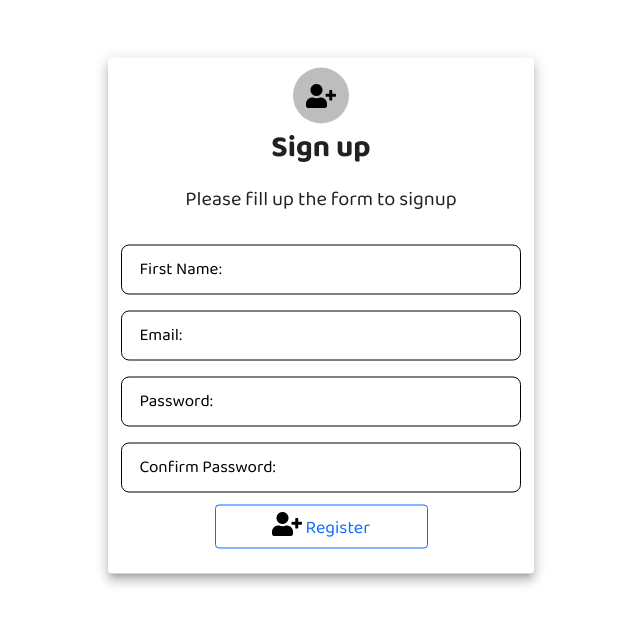
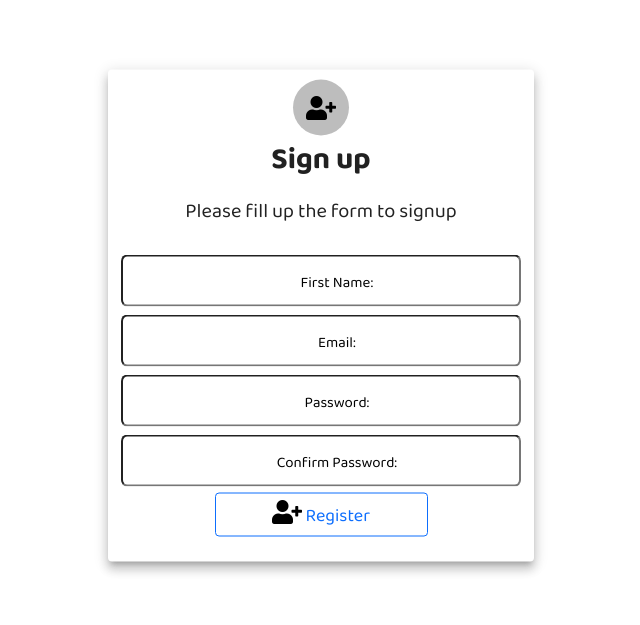
Before and after one commit to imad1999-sys/Ecommerce-Recommendation-Graduation, a React (Create React App) app: page /signup in a window 1280 px wide. Shown: the part 137-762 px from the top of the page, without its empty margins (319-959 px from the left). Built offline with nearby package versions, Linux system fonts and the light colour scheme.

Commit message:
Merging Details Page

```diff
--- a/src/assets/css/styles.css
+++ b/src/assets/css/styles.css
@@ -206,57 +206,7 @@
   margin: 10px;
   text-align: end;
 }
-.form .form-div {
-  position: relative;
-  height: 48px;
-  margin-bottom: 0.5rem;
-}
-.form .form-div .form-input {
-  position: absolute;
-  top: 4px;
-  left: 0;
-  width: 360px;
-  height: 100%;
-  font-size: 15px;
-  border: 1.5px solid #ffffff;
-  border-radius: 0.5rem;
-  outline: none;
-  padding: 1rem;
-  background: none;
-  z-index: 1;
-}
-.form .form-div .form-label {
-  position: absolute;
-  left: 1rem;
-  top: 1rem;
-  padding: 0 0.15rem;
-  background-color: #2c3a47;
-  font-size: 17px;
-  transition: 0.3s;
-  color: #ffffff;
-}
-.form .form-input:focus + .form-label {
-  top: -0.4rem;
-  left: 0.7rem;
-  color: #ffffff;
-  font-size: 13px;
-  font-weight: 500;
-  z-index: 10;
-}
-.form .form-input:focus {
-  border: 2px solid #ffffff;
-}
-.form
-  .form-input:not(:placeholder-shown).form-input:not(:focus)
-  + .form
-  .form-div
-  .form-label {
-  top: -0.5rem;
-  left: 0.8rem;
-  font-size: 15px;
-  font-weight: 500;
-  z-index: 10;
-}
+
 .btn-outline-success {
   margin-left: 18rem;
   height: 100%;
@@ -271,81 +221,95 @@
 .icon {
   margin-right: 5px;
 }
+.auto-complete-form {
+  position: relative;
+  width: 20rem;
+  height: 3rem;
+}
+.auto-complete-form .auto-form-input {
+  position: absolute;
+  top: 0;
+  left: 0;
+  width: 100%;
+  height: 100%;
+  border: 2px soild #000000;
+  border-radius: 0.4rem;
+  font-family: "Baloo 2";
+  font-size: 15px;
+  color: white;
+  outline: none;
+  padding: 1.5rem;
+  background: none;
+}
+.auto-complete-form .auto-form-input:hover {
+  border-color: #ecf0f1;
+}
+.auto-complete-form .auto-form-input:focus {
+  border-color: #ecf0f1;
+}
+.auto-complete-form .auto-form-label {
+  position: relative;
+  left: 1rem;
+  top: 0.9rem;
+  padding: 0 0.5rem;
+  color: white;
+  cursor: text;
+  transition: top 200ms ease-in ,  left 200ms ease-in ,  font-size 200ms ease-in;
+  background-color: #2c3a47;
+}
+.auto-form-input:focus ~ .auto-form-label,
+.auto-form-input:not(:placeholder-shown).auto-form-input:not(:focus)
+  ~ .auto-form-label {
+  top: -0.5rem;
+  font-size: 0.8rem;
+  left: 0.8rem;
+}
 /* start baseinput style */
-.input-section {
+.auto-input-section {
   position: relative;
-  height: 48px;
-  margin-bottom: 0.5rem;
-  margin-top: 10px;
+  width: 25rem;
+  height: 3rem;
   margin-left: 25px;
+  margin-top: 12px;
 }
-.input-section .form-input {
+.auto-input-section .auto-input {
   position: absolute;
-  top: 4px;
+  top: 0;
   left: 0;
-  width: 400px;
-  height: 50px;
+  width: 100%;
+  height: 100%;
+  border: 2px soild #000000;
+  border-radius: 0.4rem;
+  font-family: "Baloo 2";
   font-size: 15px;
-  margin-right: 0rem;
-  margin-right: 3rem;
-  border: 1px solid #000000;
-  border-radius: 0.5rem;
+  color: black;
   outline: none;
-  padding: 1rem;
+  padding: 1.5rem;
   background: none;
-  z-index: 1;
 }
-.input-section .form-label {
-  position: absolute;
+.auto-input-section .auto-input:hover {
+  border-color: #ecf0f1;
+}
+.auto-input-section .auto-input:focus {
+  border-color: #ecf0f1;
+}
+.auto-input-section .auto-label {
+  position: relative;
   left: 1rem;
-  top: 1rem;
-  padding: 0 0.15rem;
+  top: 0.9rem;
+  padding: 0 0.5rem;
+  font-family: "Baloo 2";
+  color: black;
+  cursor: text;
+  transition: top 200ms ease-in ,  left 200ms ease-in ,  font-size 200ms ease-in;
   background-color: #ffffff;
-  font-size: 17px;
-  transition: 0.3s;
-  color: #000000;
 }
-.form-input:focus + .form-label {
-  top: -0.4rem;
-  left: 0.7rem;
-  color: #000000;
-  font-size: 13px;
-  font-weight: 500;
-  z-index: 10;
-}
-.form-input:focus {
-  border: 2px solid #000000;
-}
-.input-section .form-label,
-.form-div .form-label {
-  position: absolute;
-  left: 1rem;
-  top: 1rem;
-  padding: 0 0.15rem;
-  background-color: #ffffff;
-  font-size: 17px;
-  transition: 0.3s;
-  color: #000000;
-}
-.form-input:focus + .form-label {
-  top: -0.4rem;
-  left: 0.7rem;
-  color: #000000;
-  font-size: 13px;
-  font-weight: 500;
-  z-index: 10;
-}
-.form-input:focus {
-  border: 2px solid #000000;
-}
-.form-input:not(:placeholder-shown).form-input:not(:focus)
-  + .input-section
-  .form-label {
+.auto-input:focus ~ .auto-label,
+.auto-input:not(:placeholder-shown).auto-input:not(:focus)
+  ~ .auto-label {
   top: -0.5rem;
+  font-size: 0.8rem;
   left: 0.8rem;
-  font-size: 13px;
-  font-weight: 500;
-  z-index: 10;
 }
 /*end authentication styles*/
 
--- a/src/base/BaseAutoCompleteForm.jsx
+++ b/src/base/BaseAutoCompleteForm.jsx
@@ -1,7 +1,7 @@
 import React, { useState } from "react";
 import "../assets/css/styles.css";
 import "../assets/css/fonts.css";
-const BaseAutocompleteForm = () => {
+const BaseAutocompleteForm = (props) => {
   const [data, setData] = useState([]);
   const search = async (key) => {
     console.warn(key);
@@ -11,24 +11,10 @@ const BaseAutocompleteForm = () => {
     console.warn(result);
   };
   return (
-    <form class="d-flex form">
-      <div className="form-div">
-        <input
-          class="form-input me-2 baloo-20"
-          list="datalistOptions"
-          id="exampleDataList"
-          onChange={(e) => search(e.target.value)}
-        />
-        <label className="form-label">
-          Search
-        </label>
-        <datalist className=" list-auto" id="datalistOptions">
-          {data.map((key) => (
-            <option value={key.name} />
-          ))}
-        </datalist>
-      </div>
-    </form>
+    <div className="auto-complete-form">
+      <input type={props.type} id="search" autoComplete="off" className="auto-form-input baloo-15" placeholder=" "/>
+      <label className="auto-form-label baloo-15" for="search">{props.label}</label>
+    </div>
   );
 };
 export default BaseAutocompleteForm;
--- a/src/base/BaseInput.jsx
+++ b/src/base/BaseInput.jsx
@@ -3,14 +3,15 @@ import "../assets/css/styles.css";
 import "../assets/css/fonts.css";
 const BaseInput = (props) => {
   return (
-    <div className="input-section">
+    <div className="auto-input-section">
       <input
-        className="form-input baloo-20"
-        list="datalistOptions"
-        id="exampleDataList"
         type={props.type}
+        id="search"
+        autoComplete="off"
+        className="auto-input baloo-15"
+        placeholder=" "
       />
-      <label className="form-label baloo-20">{props.label}</label>
+      <label className="auto-label baloo-15">{props.label}</label>
     </div>
   );
 };
--- a/src/base/BaseNavbar.jsx
+++ b/src/base/BaseNavbar.jsx
@@ -1,18 +1,17 @@
 import React from "react";
 import "../assets/css/styles.css";
 import logo from "../assets/images/logo.png";
-import {Link} from "react-router-dom"
+import {Link} from "react-router-dom";
 import HomeIcon from "../icons/HomeIcon.jsx";
-import ChartIcon from "../icons/ChartIcon.jsx";
 import AccountIcon from "../icons/AccountIcon.jsx";
 import BaseAutocompleteForm from "../base/BaseAutoCompleteForm.jsx";
 const BaseNavbar = () => {
     return (
       <nav class="navbar navbar-expand-lg navbar-light baloo-15">
         <div class="container-fluid">
-          <a class="navbar-brand" href="#">
+          <Link to="/home" class="navbar-brand" href="#">
             <img src={logo} alt="Electronic Home" />
-          </a>
+          </Link>
           <button
             class="navbar-toggler"
             type="button"
@@ -27,14 +26,9 @@ const BaseNavbar = () => {
           <div class="collapse navbar-collapse" id="navbarScroll">
             <ul class="navbar-nav me-auto my-2 my-lg-0 navbar-nav-scroll">
               <li class="nav-item">
-                <a type="button" class="nav-link" aria-current="page">
+                <Link to="/home" type="button" class="nav-link" aria-current="page">
                   <HomeIcon /> Home
-                </a>
-              </li>
-              <li class="nav-item">
-                <a type="button" class="nav-link" aria-current="page">
-                  <ChartIcon /> Dashboard
-                </a>
+                </Link>
               </li>
               <li class="nav-item">
                 <a
@@ -48,7 +42,7 @@ const BaseNavbar = () => {
                 </a>
               </li>
             </ul>
-            <BaseAutocompleteForm />
+            <BaseAutocompleteForm type="text" label="search"/>
           </div>
         </div>
       </nav>
--- a/src/pages/detailspage/components/CardOffer.jsx
+++ b/src/pages/detailspage/components/CardOffer.jsx
@@ -11,17 +11,17 @@ const cardOffer = (props) => {
       </div>
       <div className="offers-details">
         <dl className="row">
-          <dt class="col-sm-3 baloo-20">Price</dt>
+          <dt class="col-sm-3 baloo-15">Price</dt>
           <dd class="col-sm-9 baloo-15">
             {props.price}
           </dd>
-          <dt class="col-sm-3 baloo-20">Delivery: </dt>
+          <dt class="col-sm-3 baloo-15">Delivery: </dt>
           <dd class="col-sm-9 baloo-15">
             free delivery
           </dd>
         </dl>
         <div className="row">
-          <a href="#" className="stretched-link">
+          <a href="#" className="stretched-link baloo-20">
             Go to store
           </a>
         </div>
--- a/src/pages/detailspage/components/CardPrice.jsx
+++ b/src/pages/detailspage/components/CardPrice.jsx
@@ -8,31 +8,41 @@ const cardPrice = (props) => {
     <div className="d-flex position-relative">
       <div className="row">
         {" "}
-        <StoreImage image={props.image} alt={props.alt}/>
+        <StoreImage image={props.image} alt={props.alt} />
       </div>
+      <div>
+        <h5 className="mt-0">{props.title}</h5>
         <div className="row">
+          <dt class="col-sm-3 baloo-15">Rating: </dt>
+          <dd class="col-sm-9 baloo-15">
+            {" "}
             <Rating
               name="half-rating-read"
               defaultValue={2.5}
               precision={0.5}
               readOnly
             />
+          </dd>
+          <dt class="col-sm-3 baloo-15">Store: </dt>
+          <dd class="col-sm-9 baloo-15">{props.store}</dd>
+          <dt class="col-sm-3 baloo-15">Type: </dt>
+          <dd class="col-sm-9 baloo-15">{props.type}</dd>
+          <dt class="col-sm-3 baloo-15">Cargo zone: </dt>
+          <dd class="col-sm-9 baloo-15">Cargo from USA</dd>
+          <dt class="col-sm-3 baloo-15">Hours of delivering: </dt>
+          <dd class="col-sm-9 baloo-15">Deliver in 24 hours</dd>
         </div>
-      <div>
-        <h5 className="mt-0">{props.title}</h5>
-        <p>{props.store}</p>
-        <p>{props.type}</p>
-        <p>Cargo from USA</p>
-        <p>Deliver in 24 hours</p>
         <div className="row">
           <div className="col-4">
-            <p>{props.price}</p>
+            <dt class="col-sm-3 baloo-15">Price: </dt>
+            <dd class="col-sm-9 baloo-15">{props.price}</dd>
           </div>
           <div className="col-4">
-            <p>free delivery</p>
+            <dt class="col-sm-3 baloo-15">Delivery: </dt>
+            <dd class="col-sm-9 baloo-15">Free delivery</dd>
           </div>
           <div className="col-4">
-            <a href="#" className="stretched-link">
+            <a href="#" className="stretched-link baloo-20">
               Go to store
             </a>
           </div>
```
Lines whose indentation alone changed are shown as unchanged.
